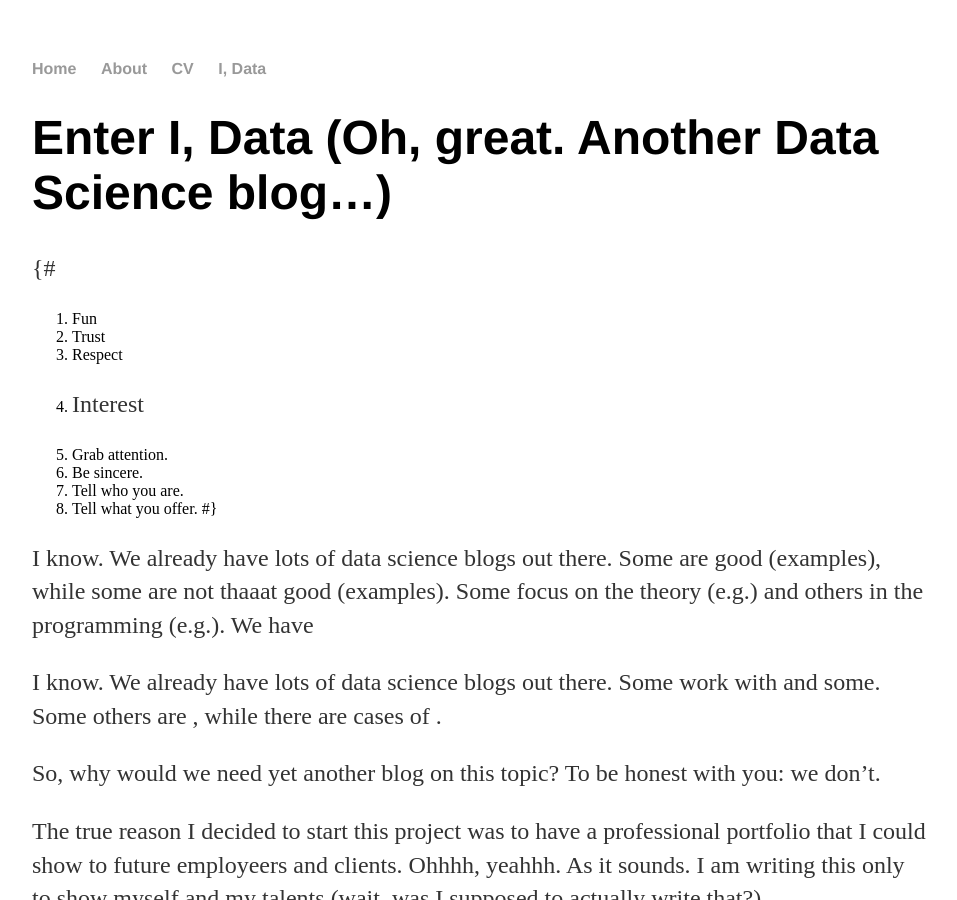
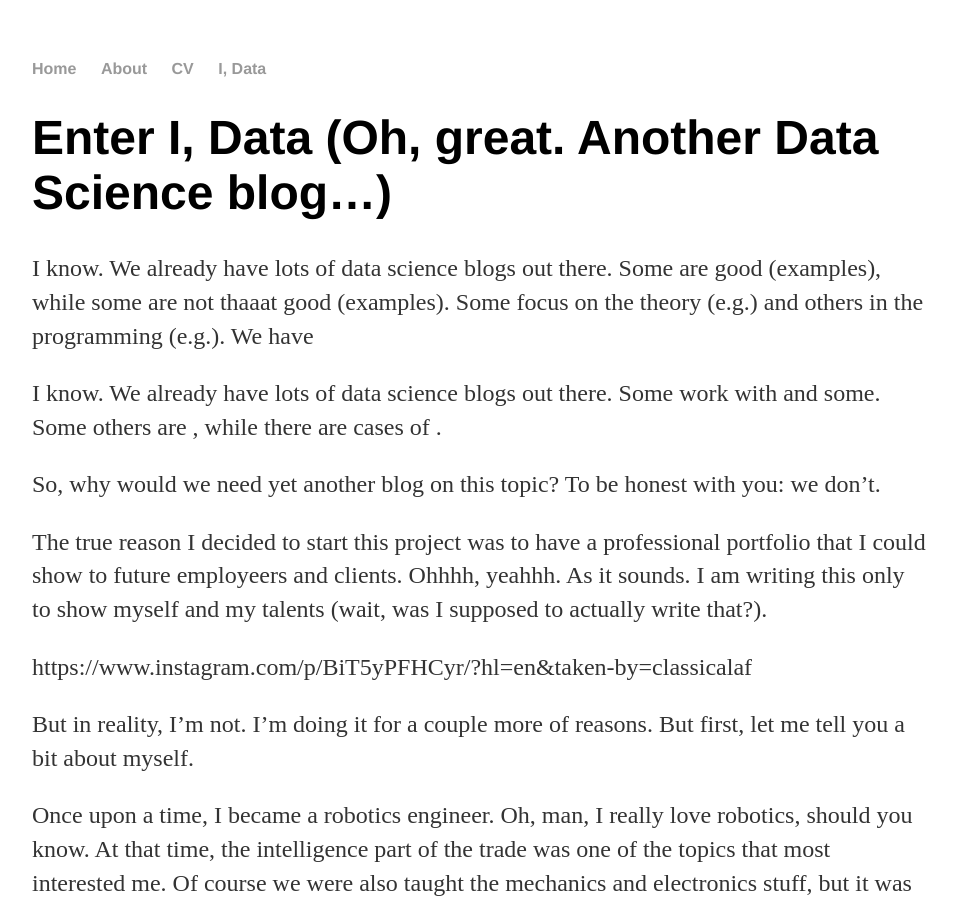
Before and after one commit to mrduhart/mrduhart.github.i, a Jekyll site: the page built from I-Data/about.md, in a window 1280 px wide and 900 px high. Shown: the whole window, without its empty margins (160-1117 px from the left). Built offline with Jekyll 4.4.1, drawn with Linux system fonts in a browser that asks for light colours; part of the change alters nothing that is shown.

```diff
--- a/I-Data/about.md
+++ b/I-Data/about.md
@@ -6,7 +6,7 @@ permalink: /I-Data/about
 
 # Enter I, Data (Oh, great. Another Data Science blog...)
 
-{#
+{% comment %}
 1. Fun
 2. Trust
 3. Respect
@@ -16,7 +16,7 @@ permalink: /I-Data/about
 2. Be sincere.
 3. Tell who you are.
 4. Tell what you offer.
-#}
+{% endcomment %}
 
 I know. We already have lots of data science blogs out there. Some are good (examples), while some are not thaaat good (examples). Some focus on the theory (e.g.) and others in the programming (e.g.). We have
 
```
